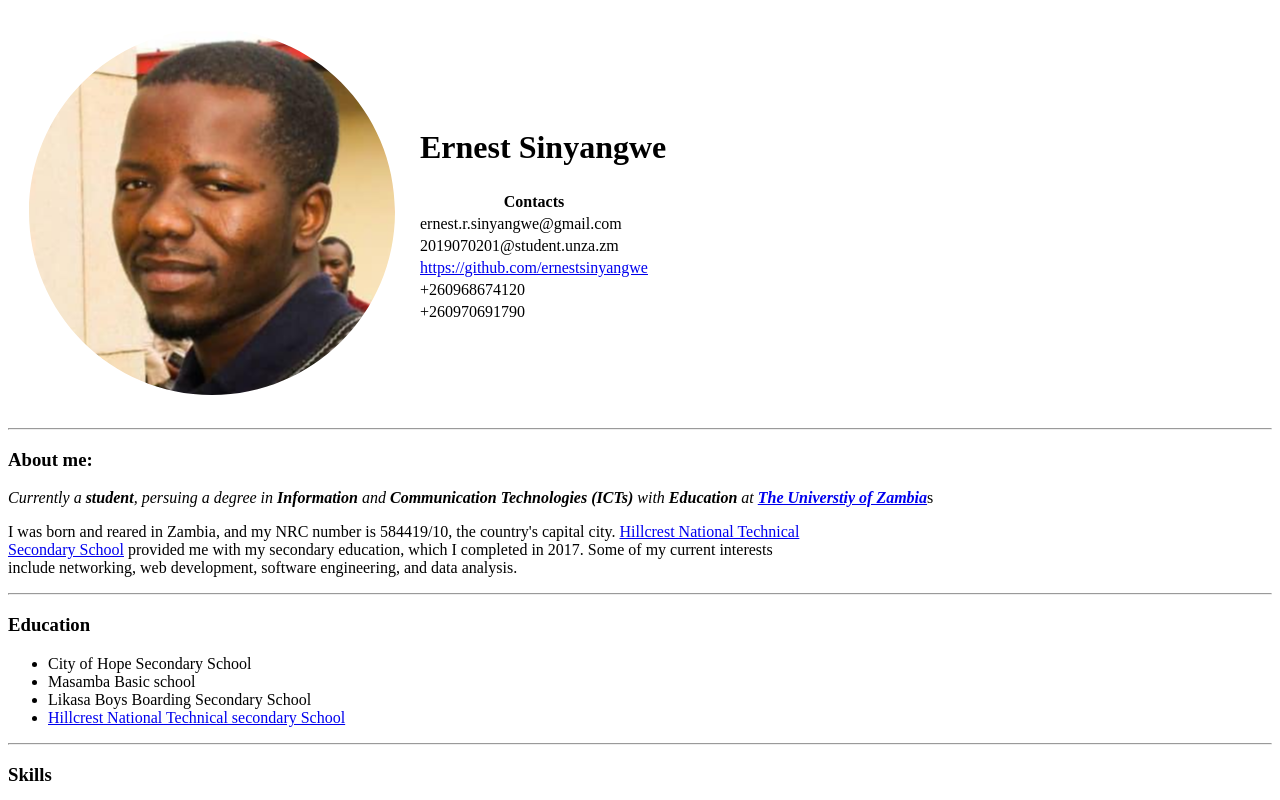
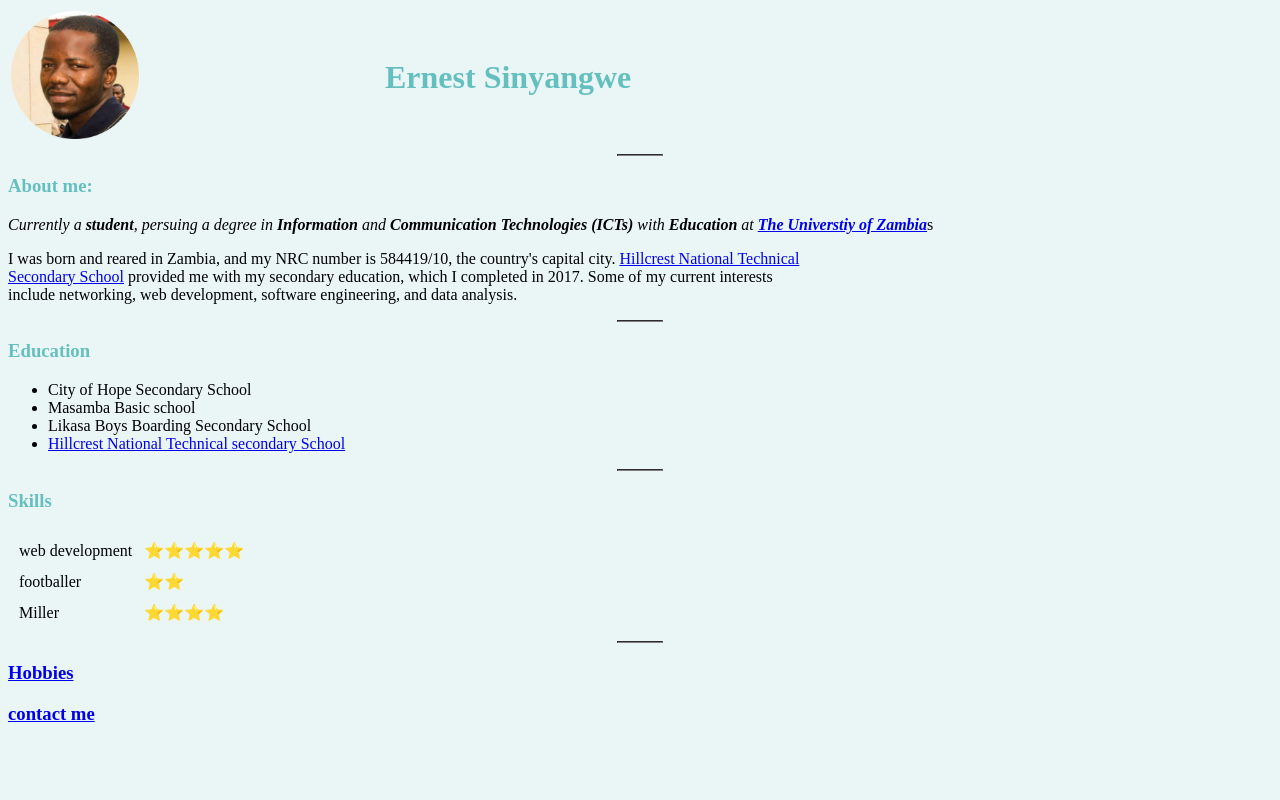
Before and after one commit to erenstsinyangwe/cv, a plain HTML site: page index.html in a window 1280 px wide. Shown: the top 800 px of the page. Drawn offline with Linux system fonts and the light colour scheme.

Commit message:
Add files via upload

```diff
--- /dev/null
+++ b/css/styles.css
@@ -0,0 +1,36 @@
+
+      body {background-color: #EAF6F6;}
+
+      img {
+            width: 35%;
+
+      }
+
+      hr{
+            boarder-stle: none;
+           boarder-top-style: dotted;
+           border-color: grey;
+           border-width: 5xp;
+           width: 3.5%;
+
+         }
+         h1 {
+
+           color: #66BFBF;
+         }
+
+
+         h3 {
+
+           color: #66BFBF;
+         }
+
+
+         h2            {
+
+           color: #66BFBF;
+         }
+
+         .ernest {
+           background-color: #EAF6F6;
+         }
--- /dev/null
+++ b/images/css/styles.css
@@ -0,0 +1,36 @@
+
+      body {background-color: #EAF6F6;}
+
+      img {
+            width: 35%;
+
+      }
+
+      hr{
+            boarder-stle: none;
+           boarder-top-style: dotted;
+           border-color: grey;
+           border-width: 5xp;
+           width: 3.5%;
+
+         }
+         h1 {
+
+           color: #66BFBF;
+         }
+
+
+         h3 {
+
+           color: #66BFBF;
+         }
+
+
+         h2            {
+
+           color: #66BFBF;
+         }
+
+         .ernest {
+           background-color: #EAF6F6;
+         }
--- a/index.html
+++ b/index.html
@@ -4,44 +4,15 @@ we are going to use>
   <head>
     <meta charset="utf-8">
     <title>Ernest Sinyangwe's personal site</title>
+    <link rel="stylesheet" href="css/styles.css">
    </head>
   <body>
 
-<table cellspacing="20">
+<table>
         <tr>
-     <td><img class="fit-picture" src="images/ernest2.png" alt="Ernest Sinyangwe's profile picture"></td>
+             <td><img class="ernest" src="images/ernest2.png" alt="Ernest Sinyangwe's profile picture"></td>
              <td>
-          <table>
-            <thead>
                 <th> <h1>Ernest Sinyangwe</h1> </th>
-            </thead>
-            <tbody>
-              <table>
-                <thead>
-                  <th>Contacts</th>
-                </thead>
-                <tbody>
-                  <tr>
-                    <td>ernest.r.sinyangwe@gmail.com</td>
-                  </tr>
-                  <tr>
-                    <td>2019070201@student.unza.zm</td>
-                  </tr>
-                  <tr>
-                    <td><a href="https://github.com/ernestsinyangwe">
-                        https://github.com/ernestsinyangwe</a></td>
-                  </tr>
-                  <tr>
-                    <td>+260968674120</td>
-                  </tr>
-                  <tr>
-                    <td>+260970691790</td>
-                  </tr>
-
-                </tbody>
-              </table>
-            </tbody>
-          </table>
               </td>
 
         </tr>
@@ -100,6 +71,7 @@ we are going to use>
 
       <hr>
        <h3><a href="hobbies.html">Hobbies </a></h3>
+       <h3><a href="contact.html">contact me </h3>
 
 
 </html>
--- /dev/null
+++ b/styles.css
@@ -0,0 +1,16 @@
+
+      body {background-color: #EAF6F6;}
+
+      img {
+            width: 35%;
+
+      }
+
+      hr{
+            boarder-stle: none;
+           boarder-top-style: dotted;
+           border-color: grey;
+           border-width: 5xp;
+           width: 5%;
+
+         }
```
Also changed, not shown: contact.html (added, +42 -0 lines), hobbies.html (+5 -3 lines), images/images/ernest1.jpeg (added), images/images/ernest2.png (added). Lines whose indentation alone changed are shown as unchanged.
